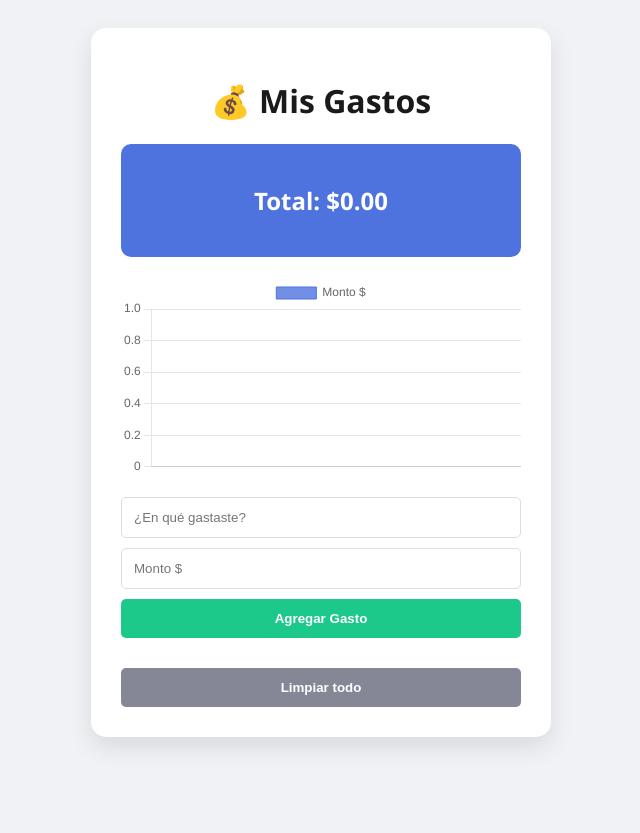
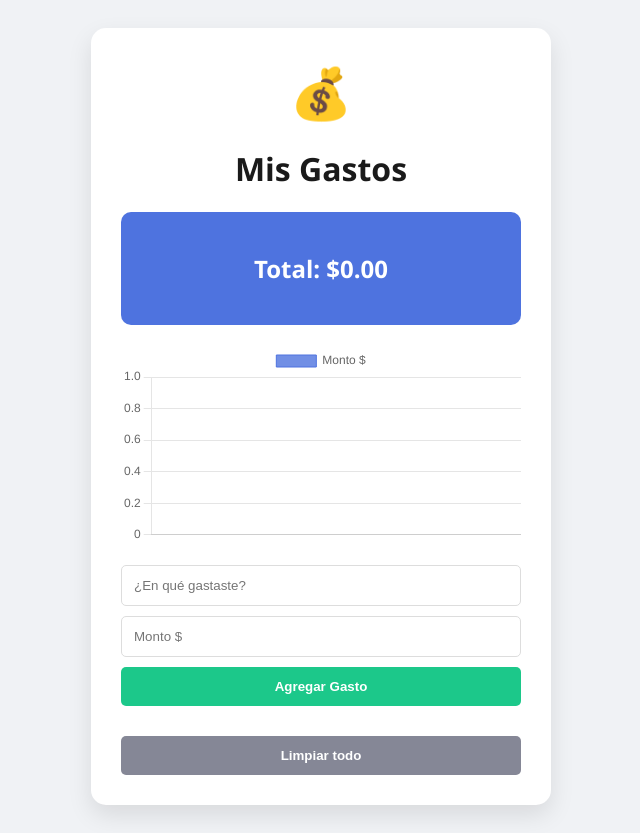
Before and after one commit to vicidominisanti/calculadora-gastos-js, a plain HTML site: page index.html in a window 1280 px wide. Shown: the whole page, without its empty margins (319-959 px from the left). Before the commit the page ends 800 px from the top, so only its background shows below. Drawn offline with nearby package versions, Linux system fonts and the light colour scheme.

Commit message:
Update index.html

```diff
--- a/index.html
+++ b/index.html
@@ -9,7 +9,12 @@
 </head>
 <body>
     <div class="container">
-        <h1>💰 Mis Gastos</h1>
+        <div style="text-align: center; font-size: 50px; margin-bottom: 10px;">
+            💰
+        </div>
+
+        <h1>Mis Gastos</h1>
+
         <div class="balance">
             <h2>Total: <span id="total">$0.00</span></h2>
         </div>
```
